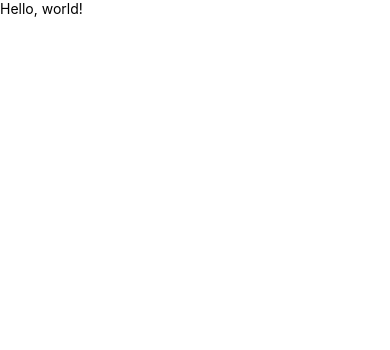
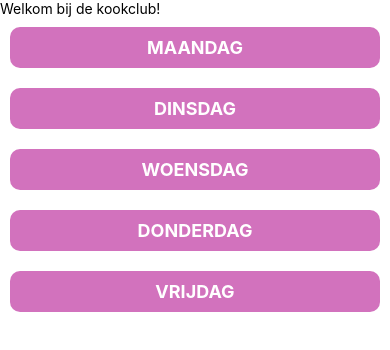
Before and after one commit to LotusterHaar/KookclubApp, a React Native app: screen / in a window 390 px wide. Shown: the top 350 px of the page. Built offline with nearby package versions, Linux system fonts and the light colour scheme.

Commit message:
Buttonview with 5 toggle buttons and text

```diff
--- a/App.js
+++ b/App.js
@@ -1,18 +1,34 @@
 import React, {Component} from 'react';
-import {StyleSheet, Text} from 'react-native';
+import { createStore } from 'redux';
+import { Provider } from 'react-redux';
+import {View, StyleSheet, Text} from 'react-native';
+import Button from './components/ToggleButton'
+import reducer from './reducers/reducers'
+const store = createStore(reducer);
+
+export default class App extends Component {
 
 
 
-export default class App extends Component {
     render() {
         return (
-            <Text style={styles}>Hello, world!</Text>
-        )
+            <Provider store={store}>
+            <View style={styles}>
+                <Text>Welkom bij de kookclub!</Text>
+                <Button btnTitle="Maandag" />
+                <Button btnTitle="Dinsdag" />
+                <Button btnTitle="Woensdag" />
+                <Button btnTitle="Donderdag"/>
+                <Button btnTitle="Vrijdag" />
+            </View>
+          </Provider>
+        );
     }
+
 }
 
 const styles = StyleSheet.create({
-    container: {
+    text: {
         flex: 1,
         backgroundColor: '#fff',
         alignItems: 'center',
--- /dev/null
+++ b/components/ToggleButton/index.js
@@ -0,0 +1,77 @@
+import React, {Component} from 'react';
+import { connect } from 'react-redux';
+import {TouchableOpacity,StyleSheet, Text} from 'react-native';
+
+class Index extends Component {
+
+    constructor(props) {
+        super(props);
+
+        this.state = {
+            btnToggled: false,
+        }
+    }
+
+    onButtonToggle = () => {
+        this.setState({btnToggled: !this.state.btnToggled})
+        console.log('toggle');
+        console.log(this.state.btnToggled);
+    };
+
+    render() {
+        console.log(this.props.btnTitle)
+        return (
+            <TouchableOpacity onPress={this.onButtonToggle}
+                              style={[
+                styles.buttonContainer,
+                this.state.btnToggled && styles.btnToggled
+            ]}>
+                <Text style={styles.btnText}> {this.props.btnTitle} </Text>
+
+            </TouchableOpacity>
+        );
+    }
+}
+
+const styles = StyleSheet.create({
+    screenContainer: {
+        flex: 1,
+        justifyContent: "center",
+        padding: 16
+    },
+    buttonContainer: {
+        elevation: 8,
+        borderRadius: 10,
+        paddingVertical: 10,
+        paddingHorizontal: 12,
+        margin: 10,
+        backgroundColor:"#d272bd"
+    },
+    btnToggled: {
+        backgroundColor: "#b8b8b8",
+    },
+    btnText: {
+        fontSize: 18,
+        color: "#ffffff",
+        fontWeight: "bold",
+        alignSelf: "center",
+        textTransform: "uppercase"
+    }
+});
+
+function mapStateToProps(state) {
+    const { title } = state;
+    return {
+        title
+    };
+}
+
+function mapDispatchToProps(dispatch) {
+    return {
+    };
+}
+
+export default connect(
+    mapStateToProps,
+    mapDispatchToProps
+)(Index);
```
Also changed, not shown: index.js (deleted, +0 -15 lines), package.json (+5 -2 lines), store/configureStore.js (deleted, +0 -9 lines), 2 other files (tests, documents, lock files or other folders).
